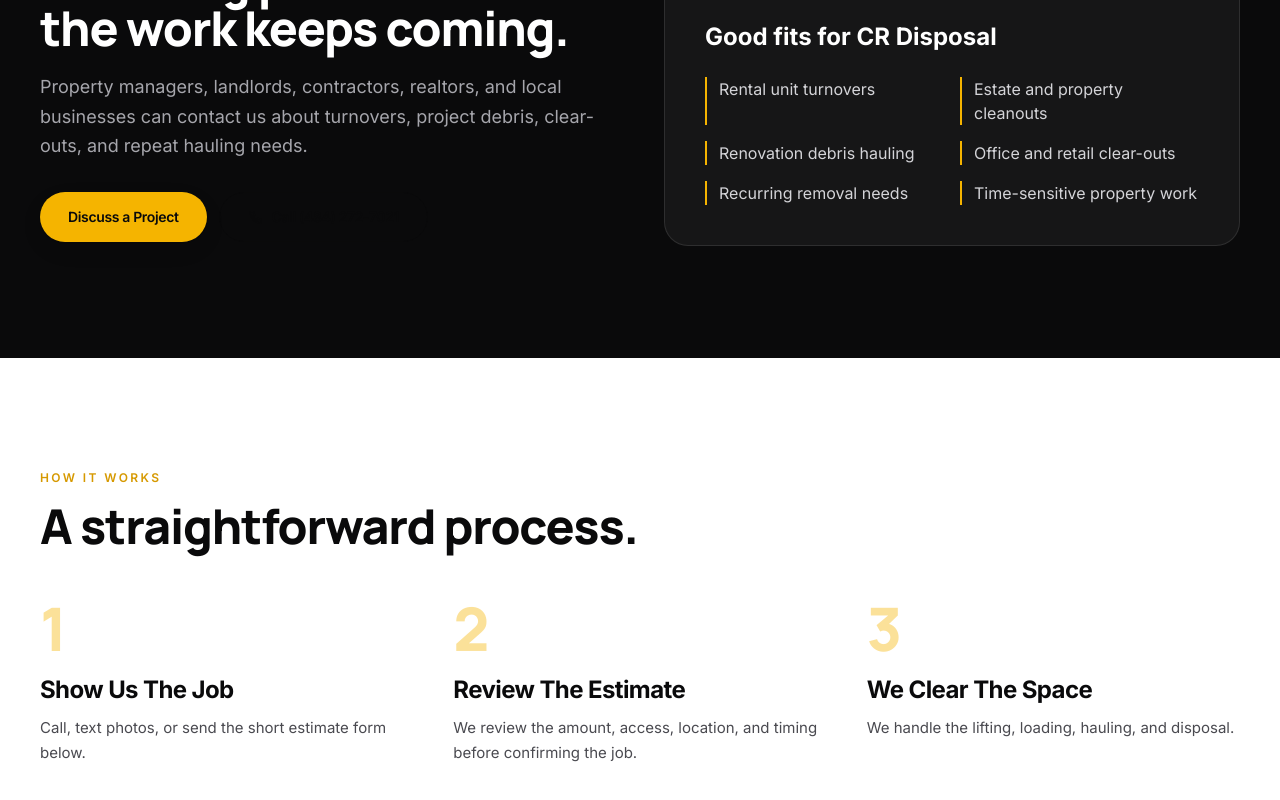
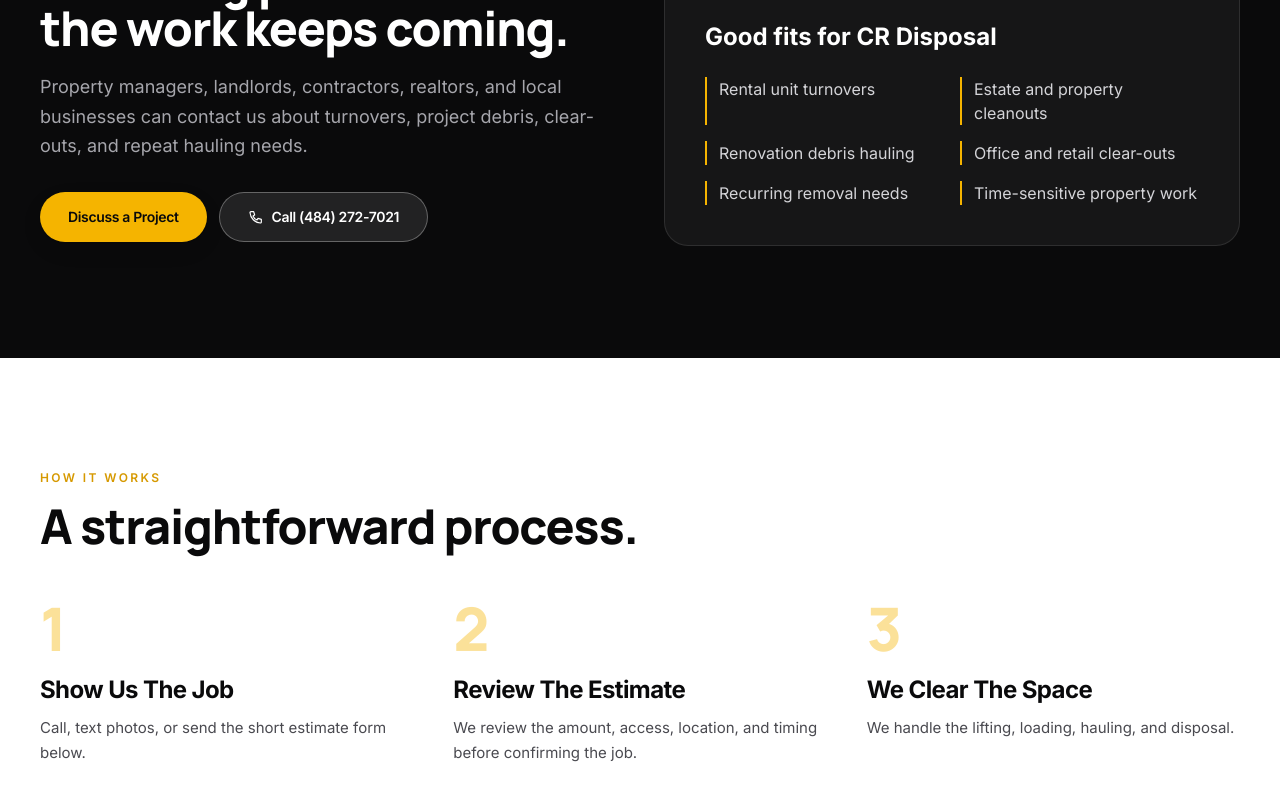
Before and after one commit to Reginaldii/CRDisposal, a Next.js app: page / in a window 1280 px wide. Shown: the part 1843-2643 px from the top of the page. Built offline with nearby package versions, Linux system fonts and the light colour scheme.

Commit message:
Fix commercial call button contrast

```diff
--- a/components/CommercialSection.tsx
+++ b/components/CommercialSection.tsx
@@ -15,7 +15,7 @@
           </p>
           <div className="mt-8 flex flex-col gap-3 sm:flex-row">
             <a href="#estimate" className="btn-primary">Discuss a Project</a>
-            <a href={site.phoneHref} className="btn-outline border-white/25 text-white hover:border-white/60">
+            <a href={site.phoneHref} className="btn border border-white/30 bg-white/10 text-white hover:border-white/60 hover:bg-white/15">
               <PhoneIcon className="h-4 w-4" /> Call {site.phone}
             </a>
           </div>
```
